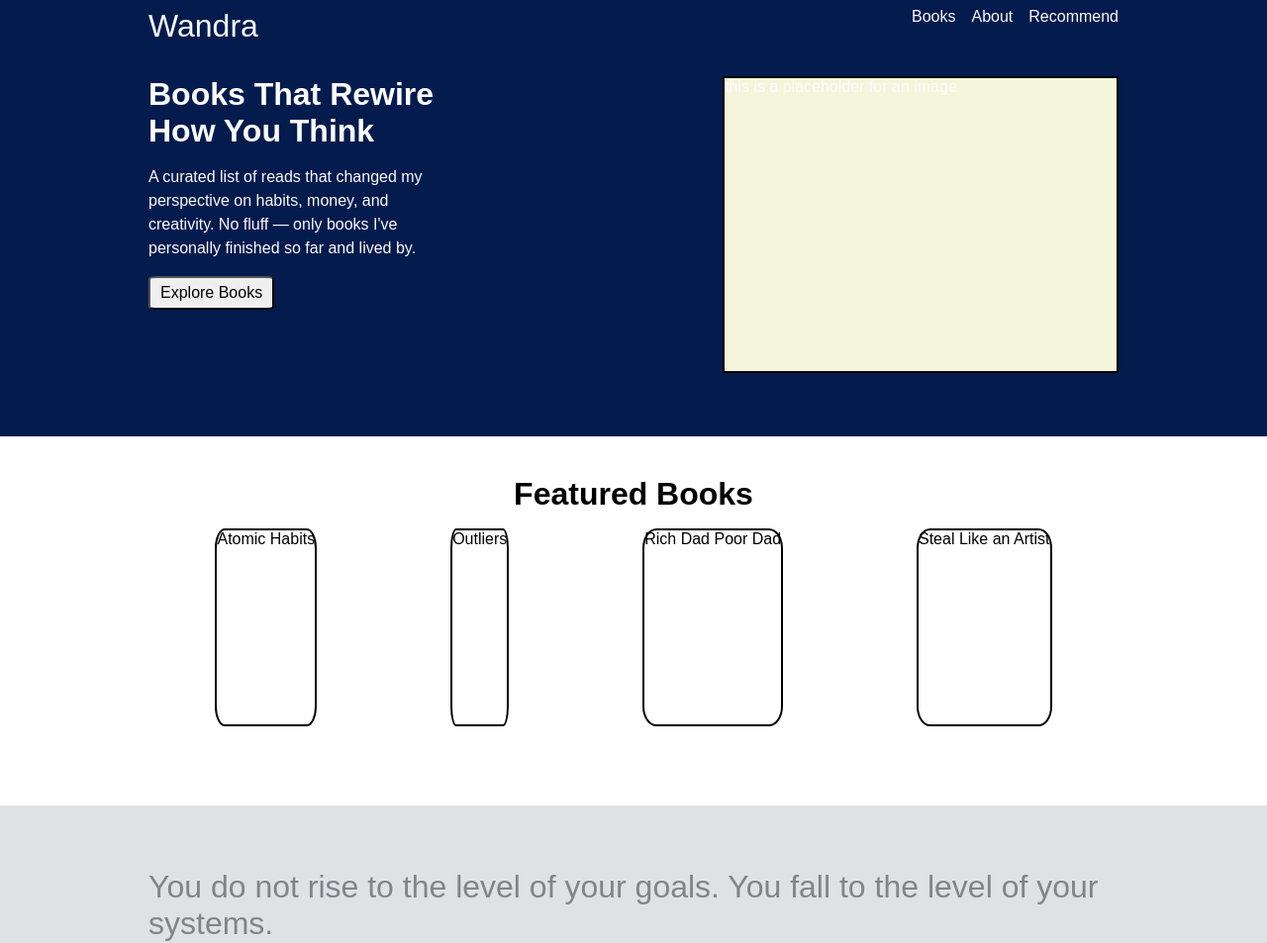
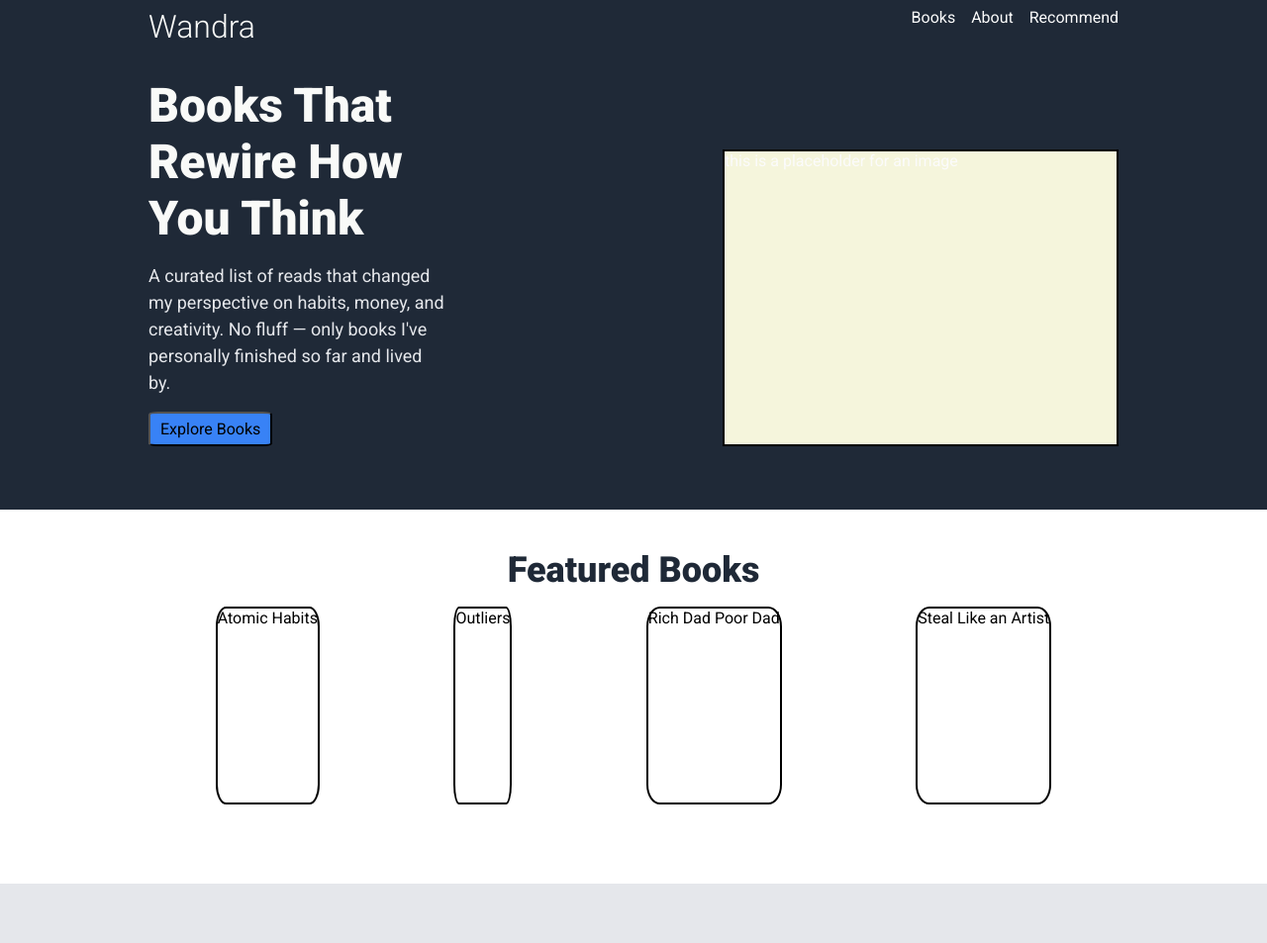
Before and after one commit to Al-ameen12/wandra, a plain HTML site: page index.html in a window 1280 px wide. Shown: the top 953 px of the page at 99% size. Drawn offline with Linux system fonts and the light colour scheme.

Commit message:
add formating to texts, and background

```diff
--- a/index.html
+++ b/index.html
@@ -5,6 +5,9 @@
     <meta name="viewport" content="width=device-width, initial-scale=1.0">
     <title>Landing Page</title>
     <link rel="stylesheet" href="styles.css">
+    <link rel="preconnect" href="https://fonts.googleapis.com">
+    <link rel="preconnect" href="https://fonts.gstatic.com" crossorigin>
+    <link href="https://fonts.googleapis.com/css2?family=Roboto:ital,wght@0,100..900;1,100..900&display=swap" rel="stylesheet">
 </head>
 <body>
 
@@ -20,7 +23,7 @@
             </div>
             <div class="hero">
                 <div class="info">
-                    <h1>Books That Rewire How You Think</h1>
+                    <h1 class="main_text">Books That Rewire How You Think</h1>
                     <p>A curated list of reads that changed my perspective on habits, money, and creativity.
                         No fluff — only books I've personally finished so far and lived by.
                     </p>
@@ -34,7 +37,7 @@
 
         <!-- section 2 -->
         <div class="section-2">
-            <h3>Featured Books</h3>
+            <h3 class="section-head">Featured Books</h3>
             <div class="cards">
                 <div class="card"><p>Atomic Habits</p></div>
                 <div class="card"><p>Outliers</p></div>
--- a/styles.css
+++ b/styles.css
@@ -2,7 +2,8 @@
     box-sizing: border-box;
     margin: 0;
     padding: 0;
-    font-family: Arial, Helvetica, sans-serif;
+    font-family: "Roboto", sans-serif;
+    font-optical-sizing: auto;
 }
 
 .section-1,
@@ -14,7 +15,7 @@
 }
 
 .section-1, .footer {
-    background-color: rgb(3, 27, 77);
+    background-color: #1F2937;
     color: rgb(251, 251, 251);
 }
 
@@ -29,6 +30,7 @@
     font-size: 32px;
     font-weight: 300;
     text-shadow: 40px;
+    color: #F9FAF8;
 }
 
 .nav {
@@ -51,8 +53,16 @@
     gap: 16px;
 }
 
+.info .main_text {
+    Font-size: 48px;
+    Color: #F9FAF8;
+    font-Weight: 900;
+}
+
 .info p {
     line-height: 1.5;
+    Font-size: 18px;
+    Color: #E5E7EB;
 }
 
 .img-container {
@@ -70,6 +80,7 @@
     padding: 6px 10px;
     font-size: 16px;
     border-radius: 8%;
+    background-color: #3882F6;
 }
 
 
@@ -81,8 +92,9 @@
 
 .section-2 h3 {
     text-align: center;
-    font-size: 32px;
-
+    Font-size: 36px;
+    Color: #1F2937;
+    font-Weight: 900;
 }
 
 .cards {
@@ -101,15 +113,17 @@
 /* section 3 */
 
 .section-3 {
-    background-color: rgb(223, 226, 229);
+    background-color: #E5E7EB;
     padding-bottom: 64px;
     padding-top: 64px;
 }
 
 .section-3 .quote {
-    color: rgb(129, 133, 136);
-    font-size: 32px;
+    font-size: 36px;
     margin-bottom: 16px;
+    Color: #1F2937;
+    font-Weight: 300;
+    Font-style: italic;
 
 }
 
```
